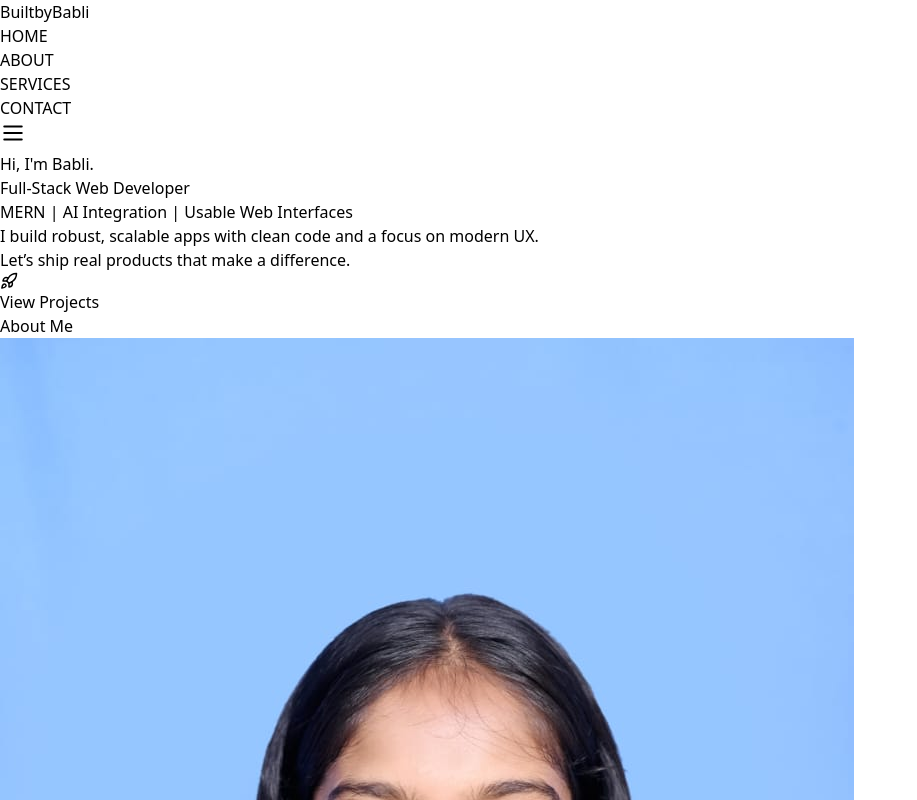
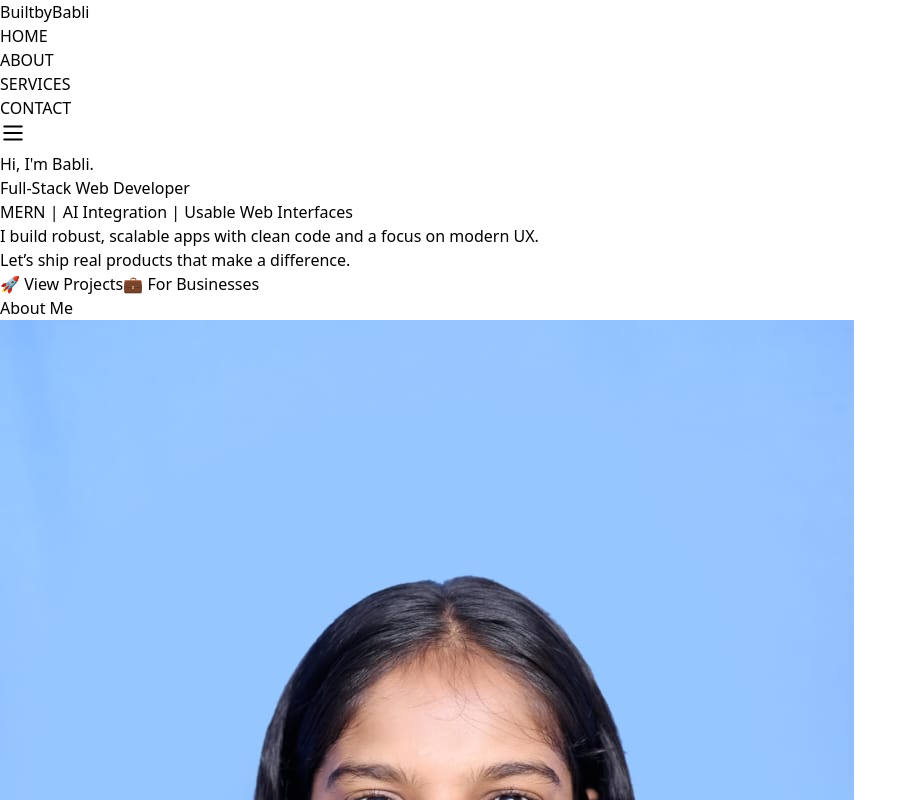
Before and after one commit to Madebydev-Babli/Portfolio, a React (Vite) app: page / in a window 1280 px wide. Shown: the top 800 px of the page, without its empty margins (0-917 px from the left). Built offline with nearby package versions, Linux system fonts and the light colour scheme.

Commit message:
Update Home.jsx

```diff
--- a/src/assets/components/Home.jsx
+++ b/src/assets/components/Home.jsx
@@ -43,17 +43,22 @@ const Home = () => {
         </motion.p>
 
         {/* CTA Button */}
-        <NavLink to="/project" className="inline-block">
-          <motion.button
-            whileHover={{ scale: 1.05, boxShadow: "0 0 15px #22d3ee88" }}
-            whileTap={{ scale: 0.96 }}
-            transition={{ type: "spring", stiffness: 340 }}
-            className="flex items-center gap-2 bg-cyan-500 hover:bg-cyan-600 transition px-5 py-2.5 rounded-full font-semibold text-base shadow-lg outline-none focus:ring-2 focus:ring-green-400"
-            aria-label="View Projects"
-          >
-            <Rocket size={18} /> View Projects
-          </motion.button>
-        </NavLink>
+        <div className="flex gap-4 flex-wrap justify-center">
+  <NavLink to="/project">
+    <motion.button className="...">
+      🚀 View Projects
+    </motion.button>
+  </NavLink>
+
+  <NavLink to="/service">
+    <motion.button
+      whileHover={{ scale: 1.05 }}
+      className="border border-cyan-400 text-cyan-300 px-5 py-2.5 rounded-full font-semibold"
+    >
+      💼 For Businesses
+    </motion.button>
+  </NavLink>
+</div>
       </div>
 
       {/* Floating Glow Accent */}
```
